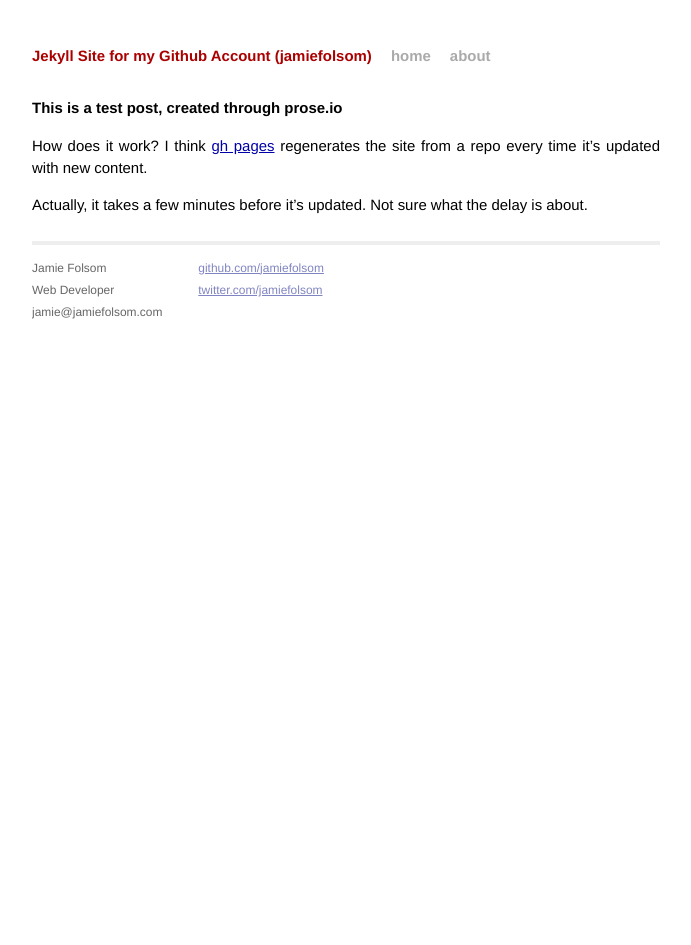
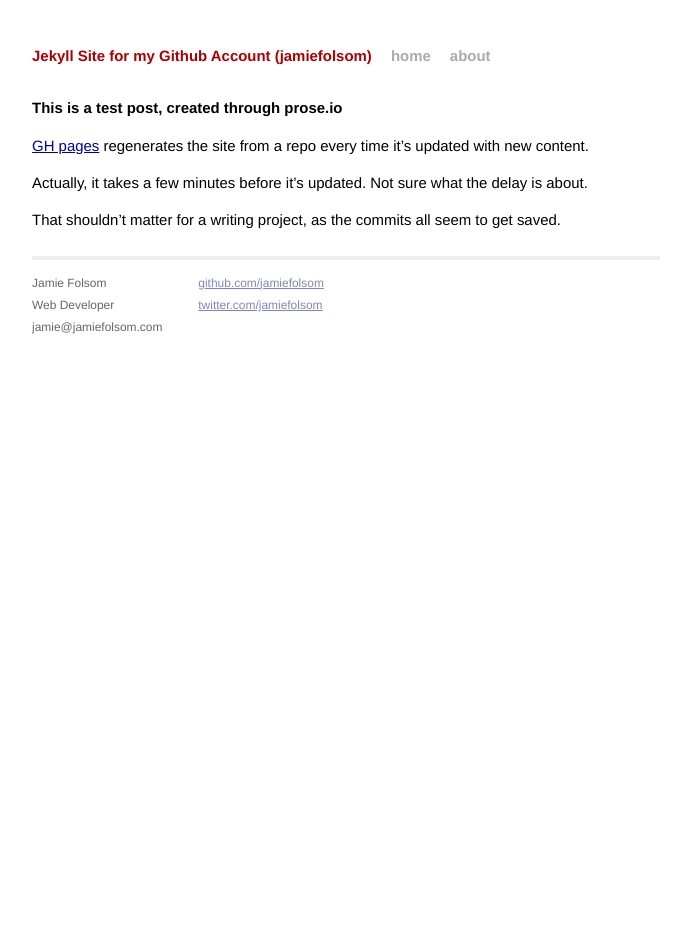
Before and after one commit to edrex/jamiefolsom.github.io, a Jekyll site: the page built from _posts/2013-07-15-test-post.md, in a window 1280 px wide. Shown: the whole page, without its empty margins (294-985 px from the left). Built offline with Jekyll 4.4.1, drawn with Linux system fonts in a browser that asks for light colours; Markdown is read by kramdown in place of the engine named in the settings.

Commit message:
Clean up post.

```diff
--- a/_posts/2013-07-15-test-post.md
+++ b/_posts/2013-07-15-test-post.md
@@ -5,6 +5,8 @@ layout: default
 
 ## This is a test post, created through prose.io
 
-How does it work? I think [gh pages](http://pages.github.com "Github Pages") regenerates the site from a repo every time it's updated with new content.
+[GH pages](http://pages.github.com "Github Pages") regenerates the site from a repo every time it's updated with new content.
 
 Actually, it takes a few minutes before it's updated. Not sure what the delay is about.
+
+That shouldn't matter for a writing project, as the commits all seem to get saved.
```
